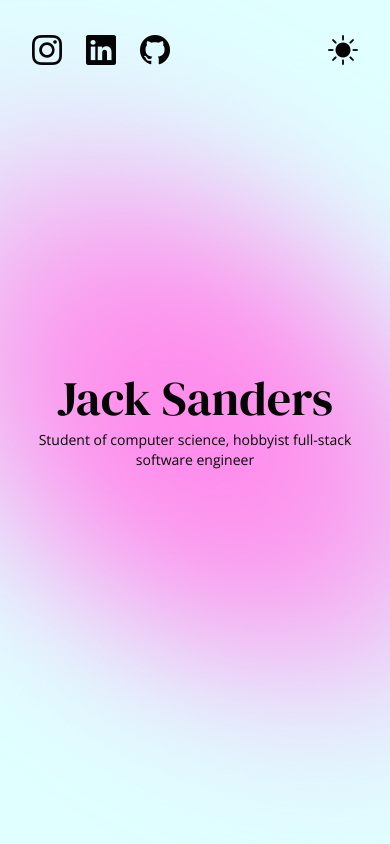
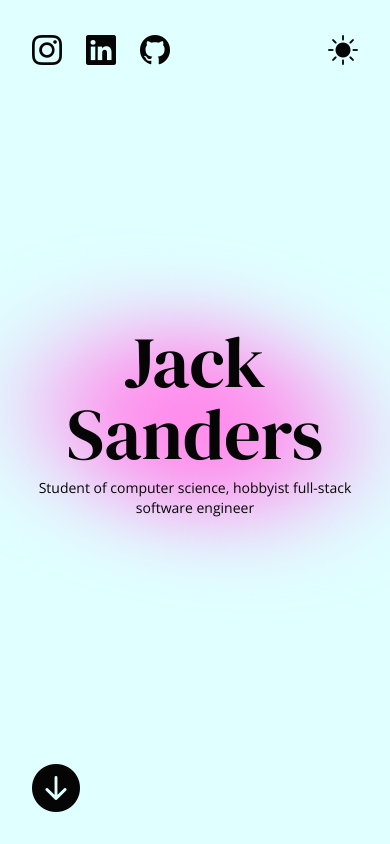
Before and after one commit to jacksanders02/portfolio-site, a Next.js app: page / in a window 390 px wide. Built offline with nearby package versions, Linux system fonts and the light colour scheme.

Commit message:
Made ellipse responsive + added scroll indicator arrow

```diff
--- a/src/app/globals.css
+++ b/src/app/globals.css
@@ -45,12 +45,9 @@
   }
 }
 
-/* Create background oval */
-.oval {
-  animation: rotate 15s linear infinite;
-  height: 25rem;
-  aspect-ratio: 1;
+/* Turns a square into a rotating oval */
+.rotating-oval {
+  animation: rotate 20s linear infinite;
   scale: 1 1.75;
   border-radius: 50%;
-  filter: blur(5rem);
 }
--- a/src/app/layout.tsx
+++ b/src/app/layout.tsx
@@ -4,6 +4,8 @@ import React from "react";
 import { Providers } from "@/app/providers";
 import { Analytics } from "@vercel/analytics/react";
 import Navbar from "@/components/navbar";
+import ThemeToggle from "@/components/themeToggle";
+import ScrollIndicator from "@/components/scrollIndicator";
 
 export const metadata = {
   title: "Jack Sanders",
@@ -24,6 +26,9 @@ export default function RootLayout({
         <Providers>
           <Navbar />
           {children}
+          <div className={"fixed bottom-0 p-8"}>
+            <ScrollIndicator />
+          </div>
         </Providers>
         <Analytics />
       </body>
--- a/src/app/page.tsx
+++ b/src/app/page.tsx
@@ -14,7 +14,7 @@ export default function Home(): React.ReactNode {
           transition={{ type: "spring", stiffness: 80 }}
         >
           <h1
-            className={`${fontSerif.className} text-5xl sm:text-8xl lg:text-9xl text-center mb-2`}
+            className={`${fontSerif.className} text-7xl sm:text-8xl lg:text-9xl text-center mb-2`}
           >
             Jack Sanders
           </h1>
@@ -37,7 +37,7 @@ export default function Home(): React.ReactNode {
           "absolute -z-10 flex items-center justify-center w-full h-full overflow-hidden"
         }
       >
-        <div className="oval bg-accent dark:bg-accent-dark" />
+        <div className="h-48 blur-2xl sm:h-72 sm:blur-[3.5rem] lg:h-96 lg:blur-[5rem] aspect-square rotating-oval bg-accent dark:bg-accent-dark" />
       </div>
     </CentredMain>
   );
--- /dev/null
+++ b/src/components/scrollIndicator.tsx
@@ -0,0 +1,24 @@
+"use client";
+import React, { useEffect } from "react";
+
+export default function ScrollIndicator(): React.ReactElement {
+  const [mounted, setMounted] = React.useState(false);
+
+  useEffect(() => {
+    setMounted(true);
+  }, []);
+
+  function handleClick() {
+    if (mounted) {
+      window.scrollTo({ top: document.body.scrollHeight, behavior: "smooth" });
+    }
+  }
+
+  return (
+    <i
+      className="bi bi-arrow-down-circle-fill hover-link dark:hover-link-dark
+                  text-5xl"
+      onClick={handleClick}
+    />
+  );
+}
```
